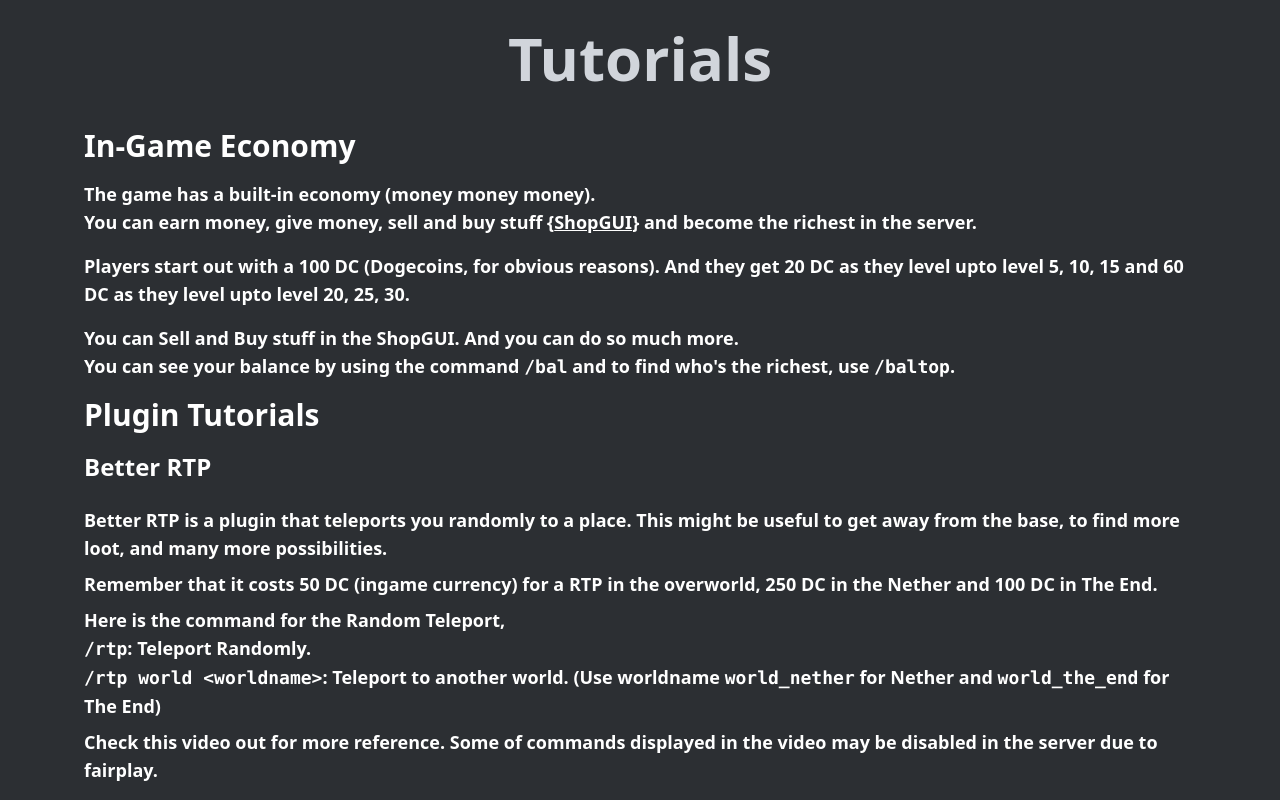
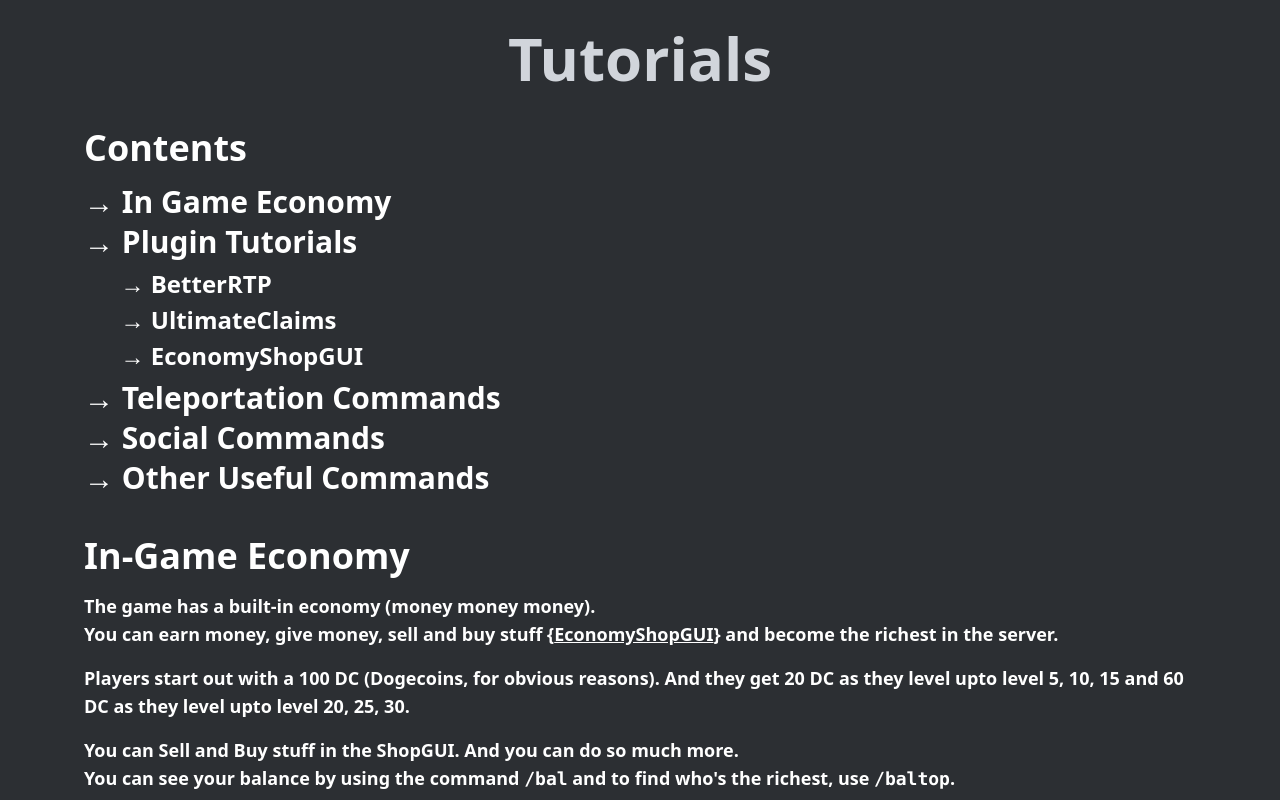
Before and after one commit to moiSentineL/chonkyserver-web, a Next.js app: page /tutorials in a window 1280 px wide. Shown: the top 800 px of the page. Built offline with nearby package versions, Linux system fonts and the light colour scheme; grey boxes are pictures that could not be loaded.

Commit message:
Tutorial Page Revamp

```diff
--- a/pages/tutorials.tsx
+++ b/pages/tutorials.tsx
@@ -13,9 +13,96 @@ const Tutorials = () => {
                 <h1 className="pt-5 text-center text-3xl font-bold sm:text-4xl lg:-mt-5 lg:text-6xl ">
                     Tutorials
                 </h1>
+                <div className="mt-10 space-y-4 font-semibold text-white">
+                    <p className="text-4xl">Contents</p>
+                    <div className="mt-2 text-3xl font-semibold text-white">
+                        <p className="mt-1">
+                            &rarr;{" "}
+                            <a
+                                href="#InGameEco"
+                                className="cursor-pointer hover:text-blue-500 hover:underline"
+                            >
+                                In Game Economy
+                            </a>
+                        </p>
+                        <p className="mt-1">
+                            &rarr;{" "}
+                            <a
+                                href="#PluginTut"
+                                className="cursor-pointer hover:text-blue-500 hover:underline"
+                            >
+                                Plugin Tutorials
+                            </a>
+                            <p className="mt-2 text-2xl">
+                                &emsp;&nbsp;&nbsp;&rarr;{" "}
+                                <a
+                                    href="#BetterRTP"
+                                    className="cursor-pointer hover:text-blue-500 hover:underline"
+                                >
+                                    BetterRTP
+                                </a>
+                            </p>
+                            <p className="mt-1 text-2xl">
+                                &emsp;&nbsp;&nbsp;&rarr;{" "}
+                                <a
+                                    href="#UltimateClaims"
+                                    className="cursor-pointer hover:text-blue-500 hover:underline"
+                                >
+                                    UltimateClaims
+                                </a>
+                            </p>
+                            <p className="mt-1 text-2xl">
+                                &emsp;&nbsp;&nbsp;&rarr;{" "}
+                                <a
+                                    href="#ShopGUI"
+                                    className="cursor-pointer hover:text-blue-500 hover:underline"
+                                >
+                                    EconomyShopGUI
+                                </a>
+                            </p>
+                        </p>
+                        <p className="mt-2">
+                            &rarr;{" "}
+                            <a
+                                href="#Teleportation"
+                                className="cursor-pointer hover:text-blue-500 hover:underline"
+                            >
+                                Teleportation Commands
+                            </a>
+                        </p>
+                        <p className="mt-1">
+                            &rarr;{" "}
+                            <a
+                                href="#Social"
+                                className="cursor-pointer hover:text-blue-500 hover:underline"
+                            >
+                                Social Commands
+                            </a>
+                        </p>
+                        <p className="mt-1">
+                            &rarr;{" "}
+                            <a
+                                href="#Others"
+                                className="cursor-pointer hover:text-blue-500 hover:underline"
+                            >
+                                Other Useful Commands
+                            </a>
+                        </p>
 
+                    </div>
+
+
+
+
+
+
+
+
+                </div>
                 <div className="mt-10 space-y-4 text-lg font-semibold text-white">
-                    <p className="text-3xl">In-Game Economy</p>
+                    <div id="InGameEco">
+                        <p className="text-4xl">In-Game Economy</p>
+                    </div>
                     <div className="">
                         <p className="">
                             The game has a built-in economy (money money money).
@@ -26,7 +113,7 @@ const Tutorials = () => {
                                 href="#ShopGUI"
                                 className="underline cursor-pointer hover:text-blue-500 hover:underline"
                             >
-                                ShopGUI
+                                EconomyShopGUI
                             </a>
                             {"} "}and become the richest in the server.
                         </p>
@@ -52,9 +139,13 @@ const Tutorials = () => {
                     </div>
 
                     <div className="space-y-2">
-                        <p className="pb-[10px] text-3xl">Plugin Tutorials</p>
+                        <div id="PluginTut">
+                            <p className="pb-[10px] text-4xl">Plugin Tutorials</p>
+                        </div>
                         <div className="space-y-2">
+                            <div id="BetterRTP">
                                 <p className="pb-[15px] text-2xl">Better RTP</p>
+                            </div>
                             <div className="space-y-2">
                                 <p className="">
                                     Better RTP is a plugin that teleports you
@@ -103,8 +194,9 @@ const Tutorials = () => {
                                     </div>
                                 </div>
                             </div>
-
+                            <div id="UltimateClaims">
                                 <p className="py-[15px] text-2xl">UltimateClaims</p>
+                            </div>
                             <div className="space-y-2">
                                 <p className="">
                                     UltimateClaims is a plugin in the server
@@ -182,9 +274,11 @@ const Tutorials = () => {
                                     className="my-4 h-[315px] w-[420px] md:h-[560px] md:w-[940px]"
                                 ></iframe>
                             </div>
-                            <p className="py-[15px] text-2xl">
-                                Teleporting Commands
+                            <div id="Teleportation">
+                                <p className="py-[15px] text-4xl">
+                                    Teleportation Commands
                                 </p>
+                            </div>
                             <div className="mt-4">
                                 <div className="">
                                     <div className="">
@@ -216,9 +310,11 @@ const Tutorials = () => {
                                     </p>
                                 </div>
                             </div>
-                            <p className="py-[15px] text-2xl">
+                            <div id="Social">
+                                <p className="py-[15px] text-4xl">
                                     Social Commands
                                 </p>
+                            </div>
                             <div className="mt-4">
                                 <div className="">
                                     <div className="">
@@ -263,9 +359,11 @@ const Tutorials = () => {
                                     </div>
                                 </div>
                             </div>
-                            <p className="py-[15px] text-2xl">
-                                Other useful Commands
+                            <div id="Other">
+                                <p className="py-[15px] text-4xl">
+                                    Other Useful Commands
                                 </p>
+                            </div>
                             <div className="mt-4">
                                 <div className="">
                                     <div>
@@ -273,7 +371,7 @@ const Tutorials = () => {
                                             You can use <code>/nick</code> to
                                             set a nickname for yourself.
                                         </p>
-                                        <p>
+                                        <p className="mb=4">
                                             And use{" "}
                                             <code>
                                                 /sethome {"<name of the home>"}
```
Lines whose indentation alone changed are shown as unchanged.
